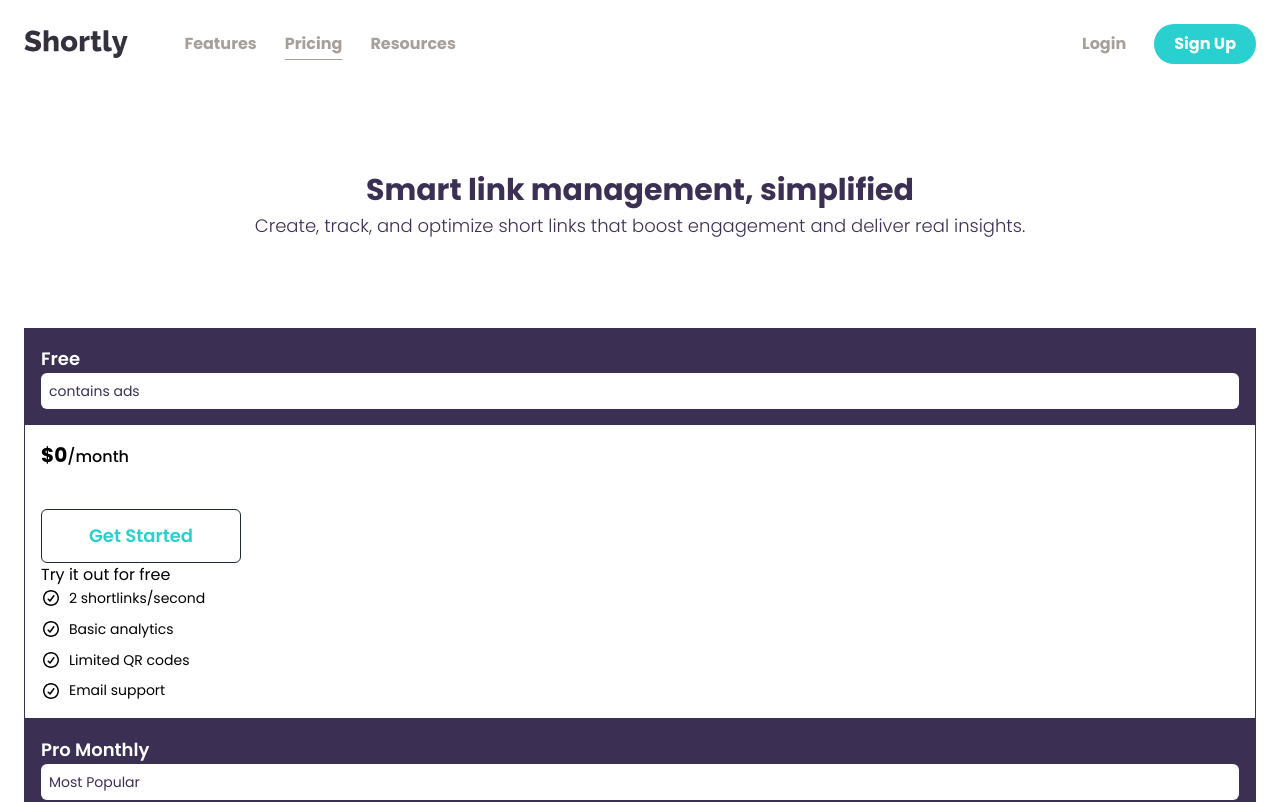
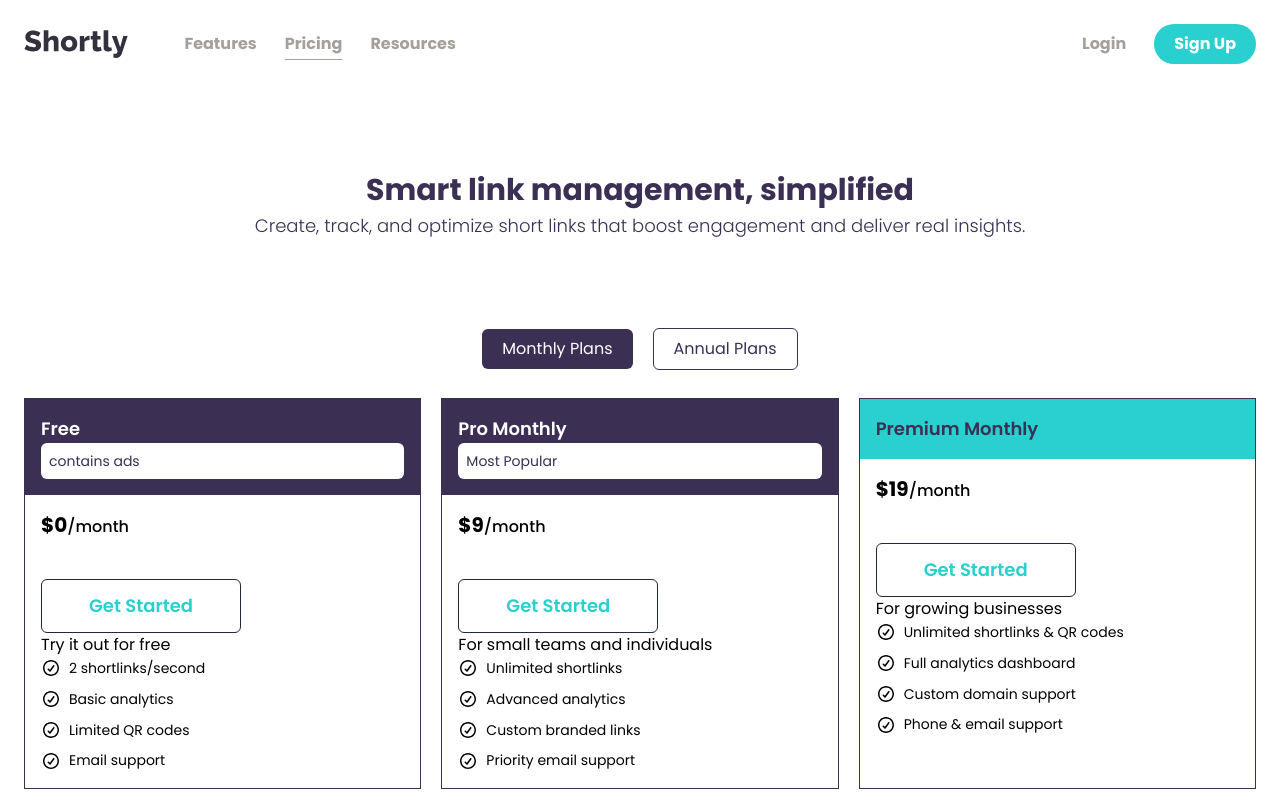
Before and after one commit to ayezabashir/URL-shortening-API-landing-page, a React (Vite) app: page /pricing in a window 1280 px wide. Shown: the top 802 px of the page. Built offline with nearby package versions, Linux system fonts and the light colour scheme.

Commit message:
plans component

```diff
--- a/src/components/Plans.jsx
+++ b/src/components/Plans.jsx
@@ -1,3 +1,4 @@
+import { useState } from "react";
 import PricingCard from "./PricingCard";
 
 const plansDesc = [
@@ -14,6 +15,7 @@ const plansDesc = [
     ]
   },
   {
+    isyear: false,
     plan: "Pro Monthly",
     callout: "Most Popular",
     price: 9,
@@ -26,6 +28,7 @@ const plansDesc = [
     ]
   },
   {
+    isyear: false,
     plan: "Premium Monthly",
     price: 19,
     planDesc: "For growing businesses",
@@ -37,6 +40,7 @@ const plansDesc = [
     ]
   },
   {
+    isyear: true,
     plan: "Pro Yearly",
     callout: "Save 20%",
     price: 90,
@@ -49,6 +53,7 @@ const plansDesc = [
     ]
   },
   {
+    isyear: true,
     plan: "Premium Yearly",
     callout: "Best Value",
     price: 190,
@@ -64,13 +69,36 @@ const plansDesc = [
 
 
 const Plans = () => {
+  const [showYearly, setShowYearly] = useState(false);
   return (
     <div>
+      <div className="mb-7 flex justify-center items-center gap-5">
+        <button
+          className={`rounded-md  cursor-pointer py-2 px-5 group ${showYearly ? "border border-purple text-purple" : "text-white bg-purple"}`}
+          onClick={() => setShowYearly(false)}>
+          Monthly Plans
+        </button>
+        <button
+          className={`rounded-md cursor-pointer py-2 px-5 group ${showYearly ? "text-white bg-purple" : "border border-purple text-purple"}`}
+          onClick={() => setShowYearly(true)}>
+          Annual Plans
+        </button>
+      </div>
+      <div className="grid grid-cols-1 sm:grid-cols-2 md:grid-cols-3 gap-5">
         {
-            plansDesc.map((item,index)=>(
-                <PricingCard key={index} plan={item.plan} callout={item.callout} price={item.price} planDesc={item.planDesc} planFeatures={item.planFeatures} />
+          plansDesc
+            .filter(plans => plans.plan === "Free" || (showYearly ? plans.isyear : !plans.isyear))
+            .map((item, index) => (
+              <PricingCard
+                key={index}
+                plan={item.plan}
+                callout={item.callout}
+                price={item.price}
+                planDesc={item.planDesc}
+                planFeatures={item.planFeatures} />
             ))
         }
+      </div>
     </div>
   )
 }
```
